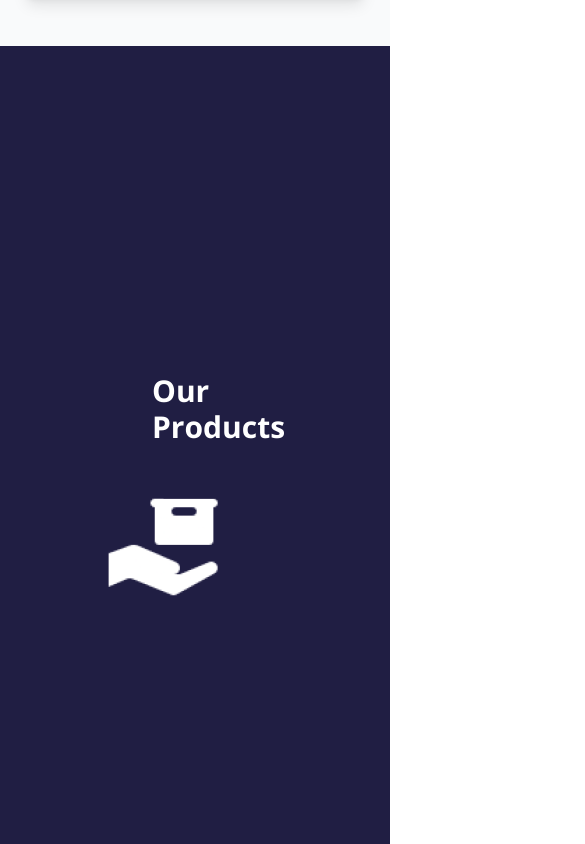
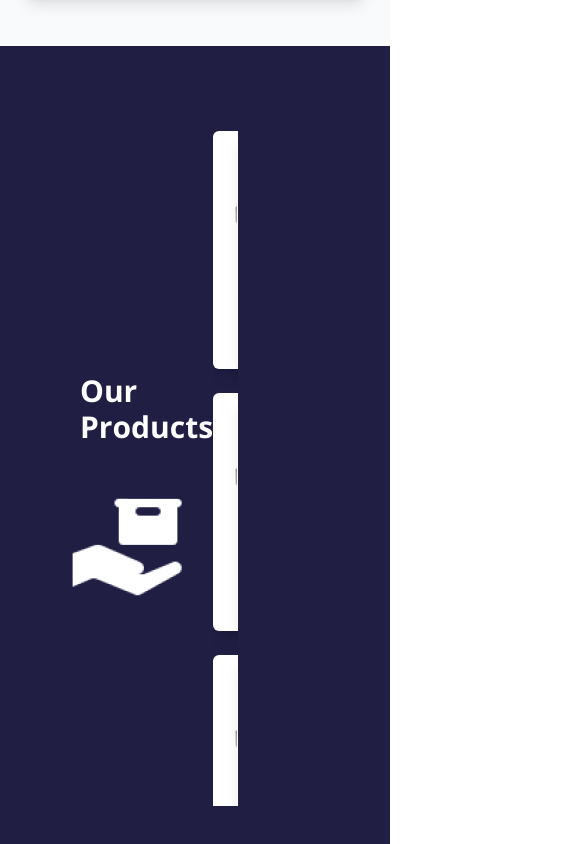
Before and after one commit to SarveshRajoba/Forztek, a React (Create React App) app: page / in a window 390 px wide. Shown: the part 4780-5624 px from the top of the page, 585 px wide, since content can reach past the window. Built offline with nearby package versions, Linux system fonts and the light colour scheme.

Commit message:
our products designed updated

```diff
--- a/public/index.html
+++ b/public/index.html
@@ -15,6 +15,8 @@
     href="https://cdnjs.cloudflare.com/ajax/libs/slick-carousel/1.6.0/slick.min.css" />
   <link rel="stylesheet" type="text/css"
     href="https://cdnjs.cloudflare.com/ajax/libs/slick-carousel/1.6.0/slick-theme.min.css" />
+    <link href="https://fonts.googleapis.com/css2?family=Lora:wght@400;700&display=swap" rel="stylesheet">
+
 
   <!--
       manifest.json provides metadata used when your web app is installed on a
--- a/src/App.css
+++ b/src/App.css
@@ -46,3 +46,28 @@ body {
     transform: rotate(360deg);
   }
 }
+
+
+/* Adjust the position and appearance of the scrollbar */
+.custom-scrollbar::-webkit-scrollbar {
+  width: 8px; /* Adjust the scrollbar width */
+}
+
+.custom-scrollbar::-webkit-scrollbar-track {
+  background: transparent; /* Transparent background for the scrollbar track */
+}
+
+.custom-scrollbar::-webkit-scrollbar-thumb {
+  background-color: #888; /* Set the color of the scrollbar thumb */
+  border-radius: 4px; /* Rounded corners for the scrollbar */
+  border: 2px solid transparent; /* Space around the scrollbar thumb */
+}
+
+.custom-scrollbar::-webkit-scrollbar-thumb:hover {
+  background-color: #555; /* Darker color on hover */
+}
+
+/* Add space between the scrollbar and the content */
+.custom-scrollbar {
+  scrollbar-gutter: stable both-edges; /* Adds space to the right of the scrollbar */
+}
--- /dev/null
+++ b/src/components/ProductCard.js
@@ -0,0 +1,33 @@
+
+
+import React from "react";
+
+const ProductCard = ({ img, title, description = "" }) => {
+  return (
+    <div className="relative w-[409px] h-[238px] bg-white rounded-md group overflow-hidden shadow-lg">
+      <div className="flex">
+        <img
+          className="w-[50%] mt-12 transition-all duration-300"
+          src={img}
+          alt={title}
+        />
+        <div className="flex flex-col">
+          <div className="font-bold text-black text-[34.4px] mr-14">
+            {title}
+          </div>
+          {/* <div className="text-gray-400 w-max ml-[170px]">View</div> */}
+        </div>
+      </div>
+
+      {/* Overlay Text */}
+      <div className="absolute inset-0 bg-[#D9D9D9] overflow-hidden h-0 group-hover:h-full transition-all duration-500">
+        <div className="font-bold text-black text-[34.4px] mx-auto">{title}</div>
+        <div className="text-black text-xl  text-center mt-12">
+          {description}
+        </div>
+      </div>
+    </div>
+  );
+};
+
+export default ProductCard;
--- /dev/null
+++ b/src/data/Products_list.js
@@ -0,0 +1,34 @@
+const productData = [
+  {
+    product_name: "Jigs & Fixtures",
+    image: "/jigs_fixtures.png",
+    description: "High-quality jigs and fixtures for precision manufacturing and assembly."
+  },
+  {
+    product_name: "Machine Parts",
+    image: "/jigs_fixtures.png",
+    description: "Durable and reliable machine parts for various industrial applications."
+  },
+  {
+    product_name: "Toolkits",
+    image: "/jigs_fixtures.png",
+    description: "Comprehensive toolkits designed for efficient maintenance and repair work."
+  },
+  {
+    product_name: "Custom Machinery",
+    image: "/jigs_fixtures.png",
+    description: "Bespoke machinery tailored to meet specific operational requirements."
+  },
+  {
+    product_name: "Precision Tools",
+    image: "/jigs_fixtures.png",
+    description: "Precision-engineered tools for accurate measurements and high-quality results."
+  },
+  {
+    product_name: "Welding Equipment",
+    image: "/jigs_fixtures.png",
+    description: "Advanced welding equipment for both industrial and commercial use."
+  },
+];
+
+export default productData;
--- a/src/index.css
+++ b/src/index.css
@@ -1,18 +1,20 @@
 @tailwind base;
 @tailwind components;
 @tailwind utilities;
+@import url('https://fonts.googleapis.com/css2?family=Lora:wght@400;700&display=swap');
 
 
 body {
   margin: 0;
-  font-family: -apple-system, BlinkMacSystemFont, 'Segoe UI', 'Roboto', 'Oxygen',
+  /* font-family: -apple-system, BlinkMacSystemFont, 'Segoe UI', 'Roboto', 'Oxygen',
     'Ubuntu', 'Cantarell', 'Fira Sans', 'Droid Sans', 'Helvetica Neue',
     sans-serif;
   -webkit-font-smoothing: antialiased;
-  -moz-osx-font-smoothing: grayscale;
+  -moz-osx-font-smoothing: grayscale; */
+  font-family: 'Lora';
 }
 
-code {
+/* code {
   font-family: source-code-pro, Menlo, Monaco, Consolas, 'Courier New',
     monospace;
-}
+} */
--- a/src/pages/OurProducts.js
+++ b/src/pages/OurProducts.js
@@ -1,18 +1,59 @@
+// import React from "react";
+// import ProductCard from "../components/ProductCard";
+// import productData from "../data/Products_list"; // Import the product data
+
+// const OurProducts = () => {
+//   return (
+//     <div className="bg-forztek-blue h-screen flex items-center justify-between px-10">
+//       <div>
+//         <div className="text-3xl md:text-4xl lg:text-6xl font-bold text-white mt-20 text-left ml-28">
+//           <span className="block">Our</span>
+//           <span className="block">Products</span>
+//         </div>
+//         <img src={"/our_product.png"} alt="ourproducts" className="mx-auto" />
+//       </div>
+//       <div className="relative mr-28 overflow-hidden hover:overflow-y-auto h-[70vh]">
+//         <div className="grid grid-cols-2 gap-6">
+//           {productData.map((product, index) => (
+//             <ProductCard
+//               key={index}
+//               img={product.image}
+//               title={product.product_name}
+//             />
+//           ))}
+//         </div>
+//       </div>
+//     </div>
+//   );
+// };
+
+// export default OurProducts;
 import React from "react";
-import Flashcard from "../components/Flashcard";
+import ProductCard from "../components/ProductCard";
+import productData from "../data/Products_list"; // Import the product data
+// import '../App.css';
 
 const OurProducts = () => {
   return (
-    <div className=" bg-forztek-blue h-screen flex items-center justify-between px-10">
+    <div className="bg-forztek-blue h-screen flex items-center justify-between px-10">
       <div>
-        <div class="text-3xl md:text-4xl lg:text-6xl font-bold text-white mt-20 text-left ml-28">
-          <span class="block">Our</span>
-          <span class="block">Products</span>
+        <div className="text-3xl md:text-4xl lg:text-6xl font-bold text-white mt-20 text-left ml-10">
+          <span className="block">Our</span>
+          <span className="block">Products</span>
         </div>
-        <img src={'/our_product.png'} alt="ourproducts" className="mx-auto" />
+        <img src={"/our_product.png"} alt="ourproducts" className="mx-auto" />
       </div>
-      <div className="mr-28">
-        <Flashcard />
+      <div className="relative mr-28 overflow-hidden hover:overflow-y-auto h-[80vh] custom-scrollbar">
+        <div className="grid grid-cols-2 gap-6">
+          {productData.map((product, index) => (
+            <ProductCard
+              key={index}
+              img={product.image}
+              title={product.product_name}
+              description={product.description}
+            />
+          ))}
+        </div>
       </div>
     </div>
   );
--- /dev/null
+++ b/src/pages/SegmentExpertise.js
@@ -0,0 +1,97 @@
+import React from "react";
+import {
+  Cog6ToothIcon, // Replaces CogIcon
+  FireIcon,
+  BoltIcon, // Replaces LightningBoltIcon
+  CakeIcon,
+  BuildingOfficeIcon, // Replaces OfficeBuildingIcon
+  CubeIcon,
+} from "@heroicons/react/24/outline"; // Correct import for v2
+
+const SegmentExpertise = () => {
+  const services = [
+    {
+      title: "General Machinery",
+      description:
+        "Efficient, durable machinery tailored to streamline and optimize industrial operations.",
+      icon: <Cog6ToothIcon className="h-8 w-8 text-black" />,
+    },
+    {
+      title: "Oil and Gas",
+      description:
+        "Robust solutions designed for safe, efficient extraction and processing in demanding environments.",
+      icon: <FireIcon className="h-8 w-8 text-black" />,
+    },
+    {
+      title: "Energy",
+      description:
+        "Reliable machinery supporting sustainable power generation and seamless energy distribution.",
+      icon: <BoltIcon className="h-8 w-8 text-black" />,
+    },
+    {
+      title: "Food and Beverage",
+      description:
+        "Hygienic, precise equipment ensuring high-quality production and safety standards.",
+      icon: <CakeIcon className="h-8 w-8 text-black" />,
+    },
+    {
+      title: "Heavy Industry",
+      description:
+        "Heavy-duty machinery engineered for durability and peak performance under intense workloads.",
+      icon: <BuildingOfficeIcon className="h-8 w-8 text-black" />,
+    },
+    {
+      title: "Manufacturing",
+      description:
+        "Precision machinery enhancing productivity, quality, and cost efficiency in manufacturing.",
+      icon: <CubeIcon className="h-8 w-8 text-black" />,
+    },
+  ];
+
+  return (
+    <section className="bg-white py-12 my-11">
+      <div className="flex max-w-7xl mx-auto px-6 lg:px-8">
+        <div className="flex flex-col md:flex-row items-center md:items-start justify-between ">
+          <div className="h-full w-full md:w-1/5 flex flex-col items-center justify-center text-left ">
+            <div className="h-full flex flex-col justify-center items-start">
+              <h2 className="text-3xl font-bold text-gray-800 mb-4">
+                Segment Expertise
+              </h2>
+              <div className="w-2/4 bg-[#201E43] h-2 rounded-full my-6"></div>
+              <button
+                className="px-6 py-2 text-white rounded-[50px] hover:bg-[#4F46E5] transition-colors duration-300 my-3"
+                style={{
+                  background:
+                    "linear-gradient(90deg, #201E43 0%, #514CA9 100%)",
+                }}
+              >
+                View all services
+              </button>
+            </div>
+          </div>
+
+          <div className="w-full h-full md:w-4/5 grid md:grid-cols-2 lg:grid-cols-3 gap-8">
+            {services.map((service, index) => (
+              <div
+                key={index}
+                className="flex flex-col items-start text-left p-4"
+              >
+                <div className="flex items-center justify-center w-20 h-20 border-8 border-[#201E43] rounded-full mx-auto mb-4">
+                  {service.icon}
+                </div>
+                <h3 className="text-xl font-bold text-gray-800 mb-2 mx-auto">
+                  {service.title}
+                </h3>
+                <p className="text-gray-600 text-sm font-">
+                  {service.description}
+                </p>
+              </div>
+            ))}
+          </div>
+        </div>
+      </div>
+    </section>
+  );
+};
+
+export default SegmentExpertise;
```
Also changed, not shown: public/jigs_fixtures.png (added).
